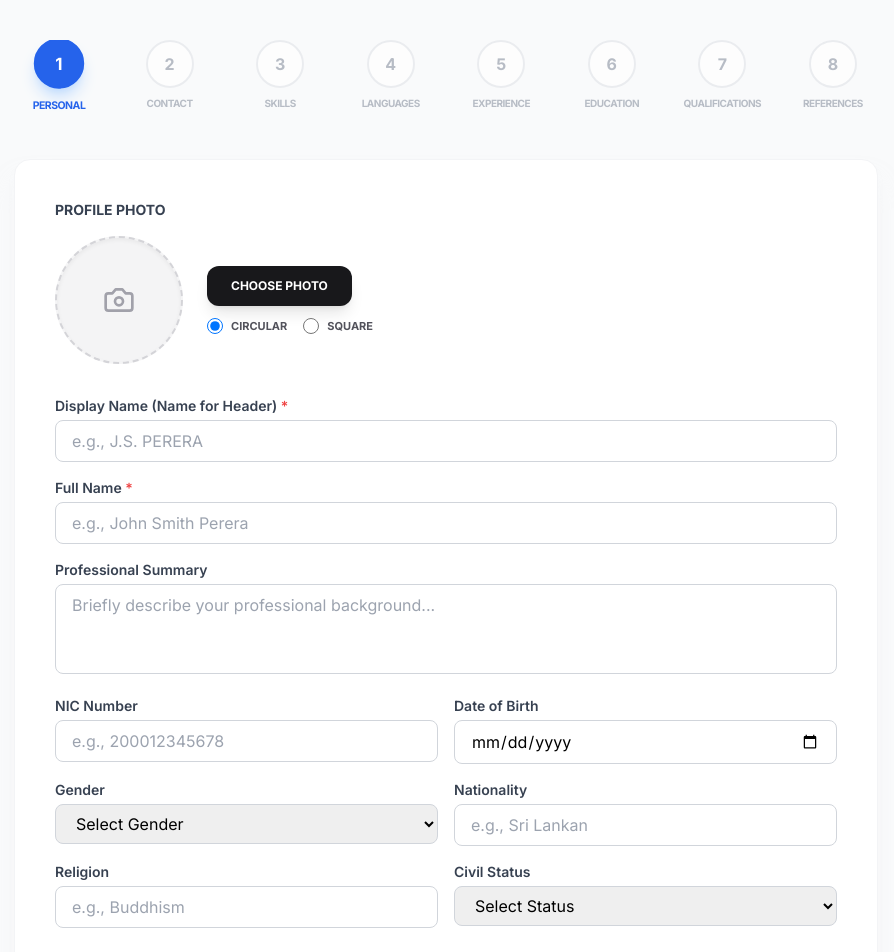
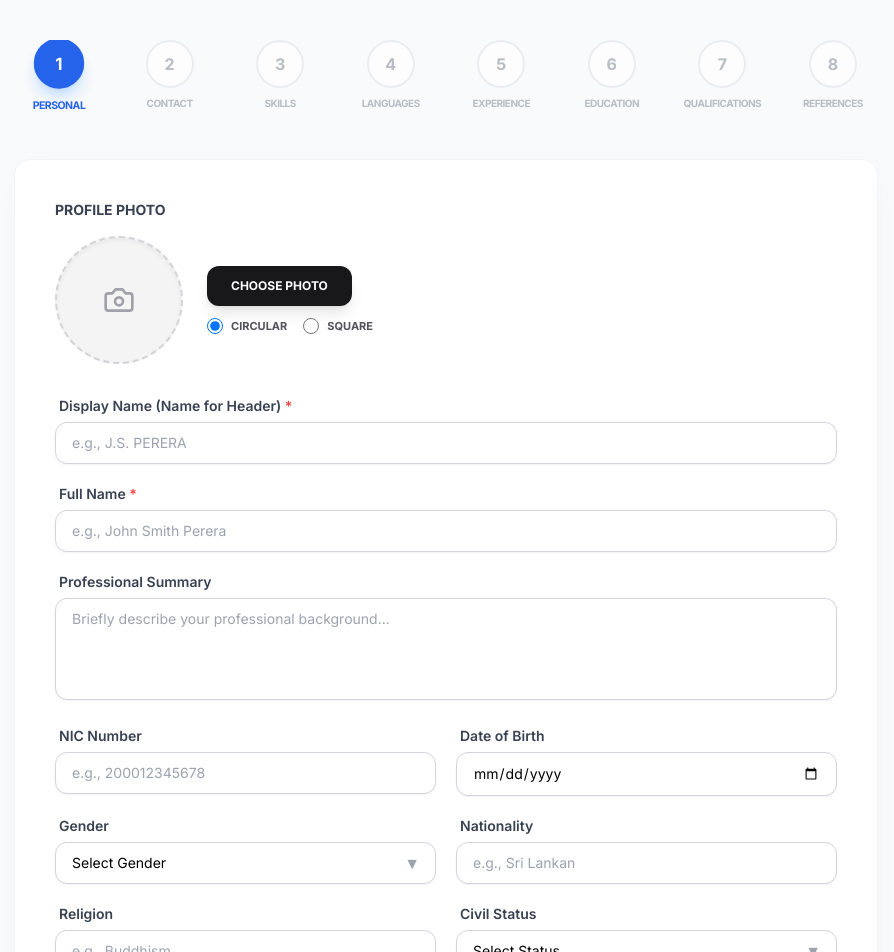
Before and after one commit to ThanushDev/DigiSolutionsCV, a React (Vite) app: page /#/ in a window 1280 px wide. Shown: the top 952 px of the page, without its empty margins (194-1088 px from the left). Built offline with nearby package versions, Linux system fonts and the light colour scheme.

Commit message:
Update PersonalInfo.tsx

```diff
--- a/src/components/FormSections/PersonalInfo.tsx
+++ b/src/components/FormSections/PersonalInfo.tsx
@@ -5,120 +5,140 @@ export function PersonalInfo() {
   const { cvData, updatePersonalInfo } = useCV();
 
   return (
-    <div className="space-y-6">
-      <div className="grid grid-cols-1 md:grid-cols-2 gap-4">
+    <div className="space-y-6 animate-in fade-in duration-500">
+      {/* Mobile Header Context */}
+      <div className="md:hidden mb-2">
+        <h2 className="text-lg font-bold text-gray-800">Personal Information</h2>
+        <p className="text-xs text-gray-500">Tell us about yourself</p>
+      </div>
 
-        {/* Display Name - CV එකේ උඩින්ම ලොකුවට වැටෙන නම */}
-        <div className="md:col-span-2">
-          <label className="block text-sm font-semibold text-gray-700 mb-1">Display Name (Name for Header) <span className="text-red-500">*</span></label>
+      <div className="grid grid-cols-1 md:grid-cols-2 gap-5">
+
+        {/* Display Name */}
+        <div className="md:col-span-2 space-y-1.5">
+          <label className="block text-sm font-semibold text-gray-700 ml-1">
+            Display Name (Name for Header) <span className="text-red-500">*</span>
+          </label>
           <input
             type="text"
             value={cvData.personalInfo.name}
             onChange={(e) => updatePersonalInfo({ name: e.target.value })}
             placeholder="e.g., J.S. PERERA"
-            className="w-full px-4 py-2 border border-gray-300 rounded-lg focus:ring-2 focus:ring-blue-500 outline-none transition-all"
+            className="w-full px-4 py-3 md:py-2.5 text-base md:text-sm border border-gray-300 rounded-xl focus:ring-2 focus:ring-blue-500 outline-none transition-all shadow-sm bg-white"
           />
         </div>
 
-        {/* Full Name - Personal Details යටතේ වැටෙන සම්පූර්ණ නම */}
-        <div className="md:col-span-2">
-          <label className="block text-sm font-semibold text-gray-700 mb-1">Full Name <span className="text-red-500">*</span></label>
+        {/* Full Name */}
+        <div className="md:col-span-2 space-y-1.5">
+          <label className="block text-sm font-semibold text-gray-700 ml-1">
+            Full Name <span className="text-red-500">*</span>
+          </label>
           <input
             type="text"
             value={cvData.personalInfo.fullName}
             onChange={(e) => updatePersonalInfo({ fullName: e.target.value })}
             placeholder="e.g., John Smith Perera"
-            className="w-full px-4 py-2 border border-gray-300 rounded-lg focus:ring-2 focus:ring-blue-500 outline-none transition-all"
+            className="w-full px-4 py-3 md:py-2.5 text-base md:text-sm border border-gray-300 rounded-xl focus:ring-2 focus:ring-blue-500 outline-none transition-all shadow-sm bg-white"
           />
         </div>
 
         {/* Professional Summary */}
-        <div className="md:col-span-2">
-          <label className="block text-sm font-semibold text-gray-700 mb-1">Professional Summary</label>
+        <div className="md:col-span-2 space-y-1.5">
+          <label className="block text-sm font-semibold text-gray-700 ml-1">Professional Summary</label>
           <textarea
             value={cvData.personalInfo.description}
             onChange={(e) => updatePersonalInfo({ description: e.target.value })}
-            rows={3}
+            rows={4}
             placeholder="Briefly describe your professional background..."
-            className="w-full px-4 py-2 border border-gray-300 rounded-lg focus:ring-2 focus:ring-blue-500 outline-none transition-all resize-none"
+            className="w-full px-4 py-3 md:py-2.5 text-base md:text-sm border border-gray-300 rounded-xl focus:ring-2 focus:ring-blue-500 outline-none transition-all resize-none shadow-sm bg-white"
           />
         </div>
 
         {/* NIC Number */}
-        <div>
-          <label className="block text-sm font-semibold text-gray-700 mb-1">NIC Number</label>
+        <div className="space-y-1.5">
+          <label className="block text-sm font-semibold text-gray-700 ml-1">NIC Number</label>
           <input
             type="text"
             value={cvData.personalInfo.nicNumber}
             onChange={(e) => updatePersonalInfo({ nicNumber: e.target.value })}
             placeholder="e.g., 200012345678"
-            className="w-full px-4 py-2 border border-gray-300 rounded-lg focus:ring-2 focus:ring-blue-500 outline-none transition-all"
+            className="w-full px-4 py-3 md:py-2.5 text-base md:text-sm border border-gray-300 rounded-xl focus:ring-2 focus:ring-blue-500 outline-none transition-all shadow-sm bg-white"
           />
         </div>
 
         {/* Date of Birth */}
-        <div>
-          <label className="block text-sm font-semibold text-gray-700 mb-1">Date of Birth</label>
+        <div className="space-y-1.5">
+          <label className="block text-sm font-semibold text-gray-700 ml-1">Date of Birth</label>
           <input
             type="date"
             value={cvData.personalInfo.dateOfBirth}
             onChange={(e) => updatePersonalInfo({ dateOfBirth: e.target.value })}
-            className="w-full px-4 py-2 border border-gray-300 rounded-lg focus:ring-2 focus:ring-blue-500 outline-none transition-all"
+            className="w-full px-4 py-3 md:py-2.5 text-base md:text-sm border border-gray-300 rounded-xl focus:ring-2 focus:ring-blue-500 outline-none transition-all shadow-sm bg-white appearance-none"
           />
         </div>
 
         {/* Gender */}
-        <div>
-          <label className="block text-sm font-semibold text-gray-700 mb-1">Gender</label>
+        <div className="space-y-1.5">
+          <label className="block text-sm font-semibold text-gray-700 ml-1">Gender</label>
+          <div className="relative">
             <select
               value={cvData.personalInfo.gender}
               onChange={(e) => updatePersonalInfo({ gender: e.target.value })}
-            className="w-full px-4 py-2 border border-gray-300 rounded-lg focus:ring-2 focus:ring-blue-500 outline-none transition-all"
+              className="w-full px-4 py-3 md:py-2.5 text-base md:text-sm border border-gray-300 rounded-xl focus:ring-2 focus:ring-blue-500 outline-none transition-all shadow-sm bg-white appearance-none"
             >
               <option value="">Select Gender</option>
               <option value="Male">Male</option>
               <option value="Female">Female</option>
               <option value="Other">Other</option>
             </select>
+            <div className="absolute inset-y-0 right-4 flex items-center pointer-events-none text-gray-400">
+              ▼
+            </div>
+          </div>
         </div>
 
         {/* Nationality */}
-        <div>
-          <label className="block text-sm font-semibold text-gray-700 mb-1">Nationality</label>
+        <div className="space-y-1.5">
+          <label className="block text-sm font-semibold text-gray-700 ml-1">Nationality</label>
           <input
             type="text"
             value={cvData.personalInfo.nationality}
             onChange={(e) => updatePersonalInfo({ nationality: e.target.value })}
             placeholder="e.g., Sri Lankan"
-            className="w-full px-4 py-2 border border-gray-300 rounded-lg focus:ring-2 focus:ring-blue-500 outline-none transition-all"
+            className="w-full px-4 py-3 md:py-2.5 text-base md:text-sm border border-gray-300 rounded-xl focus:ring-2 focus:ring-blue-500 outline-none transition-all shadow-sm bg-white"
           />
         </div>
 
         {/* Religion */}
-        <div>
-          <label className="block text-sm font-semibold text-gray-700 mb-1">Religion</label>
+        <div className="space-y-1.5">
+          <label className="block text-sm font-semibold text-gray-700 ml-1">Religion</label>
           <input
             type="text"
             value={cvData.personalInfo.religion}
             onChange={(e) => updatePersonalInfo({ religion: e.target.value })}
             placeholder="e.g., Buddhism"
-            className="w-full px-4 py-2 border border-gray-300 rounded-lg focus:ring-2 focus:ring-blue-500 outline-none transition-all"
+            className="w-full px-4 py-3 md:py-2.5 text-base md:text-sm border border-gray-300 rounded-xl focus:ring-2 focus:ring-blue-500 outline-none transition-all shadow-sm bg-white"
           />
         </div>
 
         {/* Civil Status */}
-        <div>
-          <label className="block text-sm font-semibold text-gray-700 mb-1">Civil Status</label>
+        <div className="space-y-1.5">
+          <label className="block text-sm font-semibold text-gray-700 ml-1">Civil Status</label>
+          <div className="relative">
             <select
               value={cvData.personalInfo.civilStatus}
               onChange={(e) => updatePersonalInfo({ civilStatus: e.target.value })}
-            className="w-full px-4 py-2 border border-gray-300 rounded-lg focus:ring-2 focus:ring-blue-500 outline-none transition-all"
+              className="w-full px-4 py-3 md:py-2.5 text-base md:text-sm border border-gray-300 rounded-xl focus:ring-2 focus:ring-blue-500 outline-none transition-all shadow-sm bg-white appearance-none"
             >
               <option value="">Select Status</option>
               <option value="Single">Single</option>
               <option value="Married">Married</option>
               <option value="Unmarried">Unmarried</option>
             </select>
+            <div className="absolute inset-y-0 right-4 flex items-center pointer-events-none text-gray-400">
+              ▼
+            </div>
+          </div>
         </div>
 
       </div>
```
Lines whose indentation alone changed are shown as unchanged.
